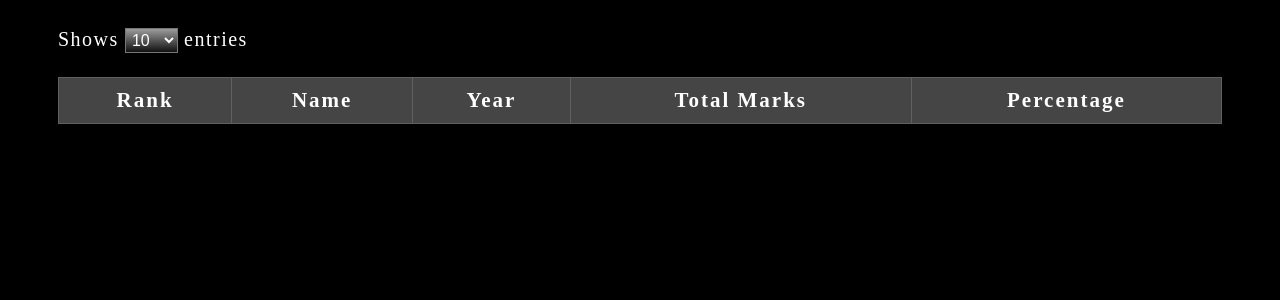
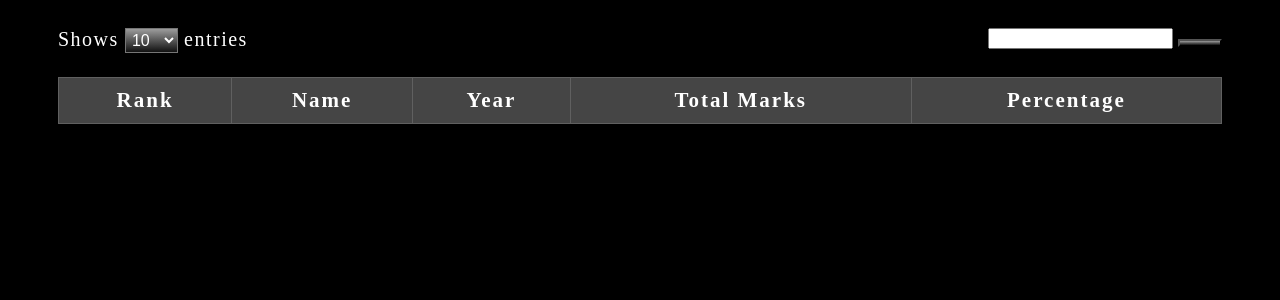
Before and after one commit to ChesterLen/JavaScript-pagination, a Django app: page / in a window 1280 px wide. Shown: the top 300 px of the page. Run offline with Django 5.2, Linux system fonts and the light colour scheme; data that the repository does not hold is empty.

Commit message:
Write div tags for filter

```diff
--- a/static/pagination.css
+++ b/static/pagination.css
@@ -62,6 +62,8 @@ button.active, button:hover {
 
 .tab_head_container {
     margin-bottom: 1.5em;
+    display: flex;
+    justify-content: space-between;
 
 }
 
--- a/templates/index.html
+++ b/templates/index.html
@@ -21,6 +21,10 @@
                 <option value="100">100</option>
             </select>
             <span> entries</span>
+        </div>
+        <div class="tab_filter_container">
+            <input type="text" id="tab_filter_text">
+            <button id="tab_filter_btn" class="active"></button>
         </div>
     </div>
     <table>
```
